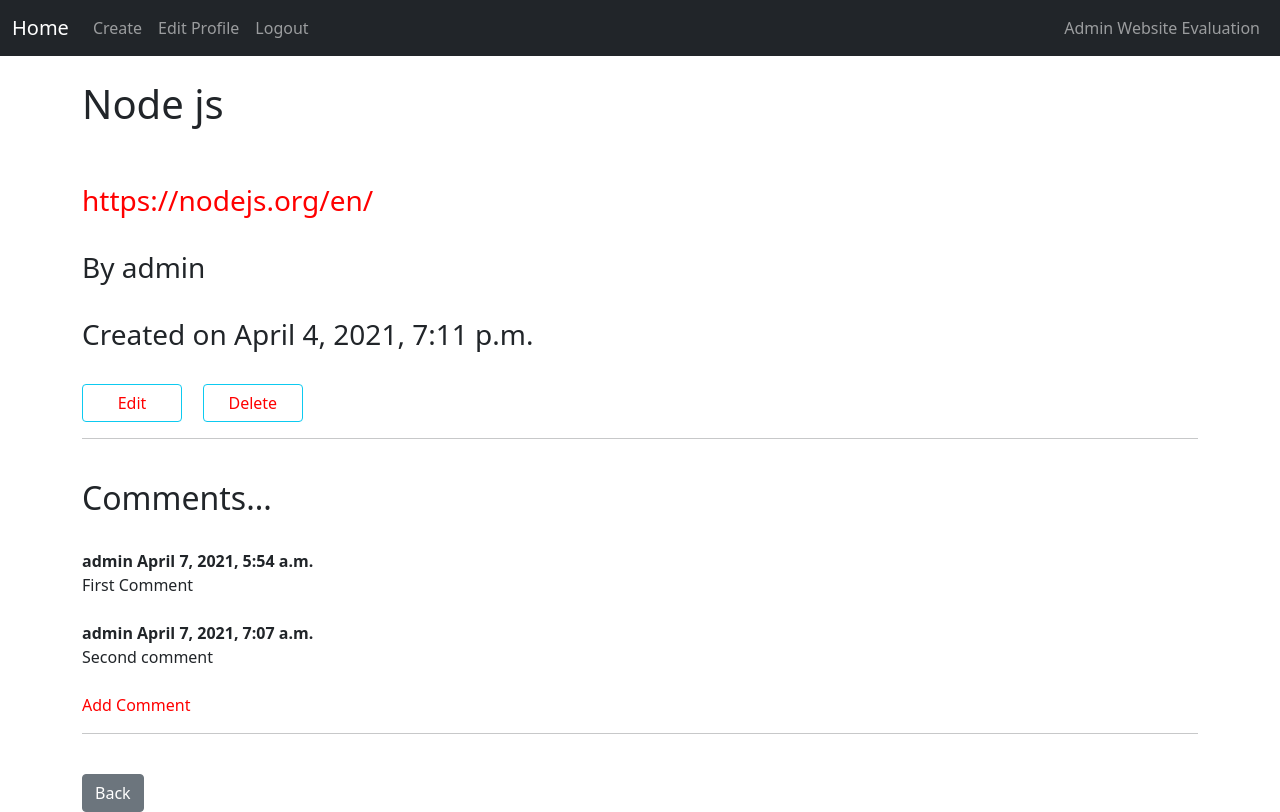
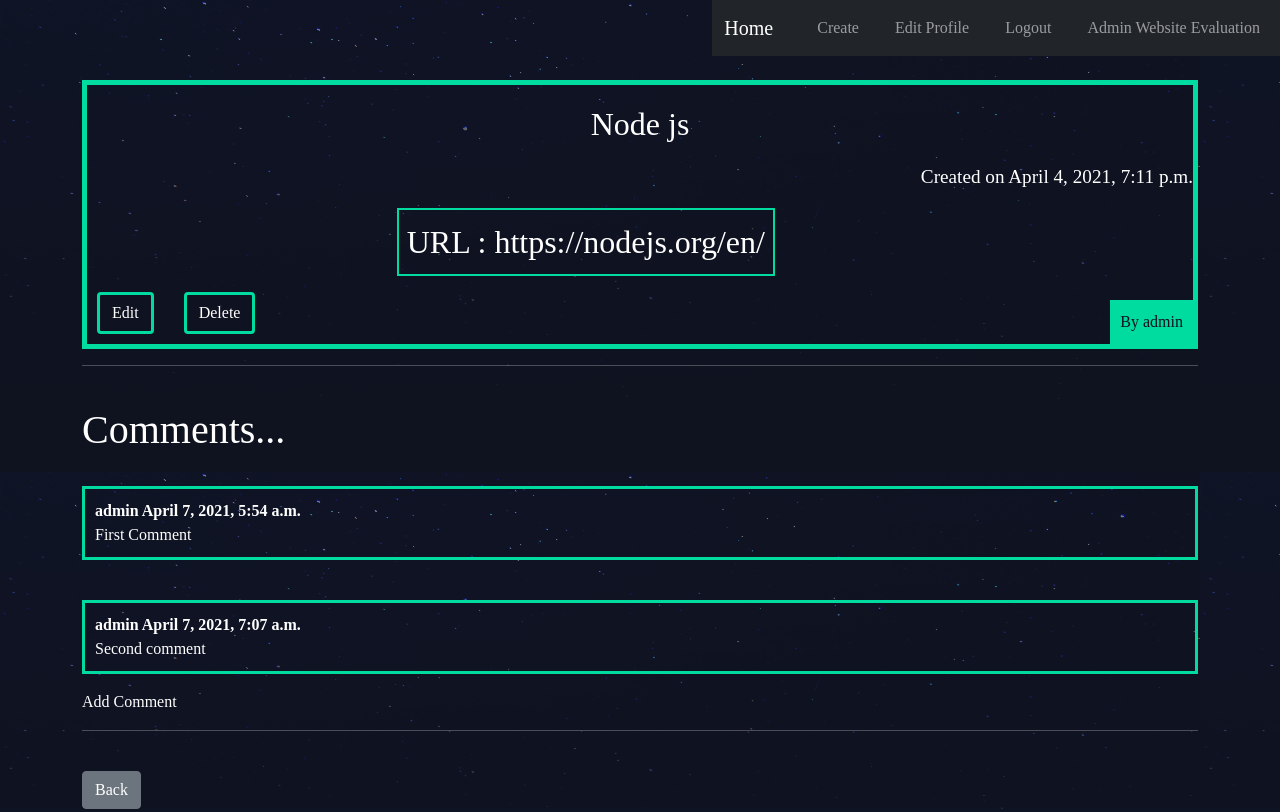
Before and after one commit to vinamraRathi/Website_Evaluation_Using_Opinion_Mining, a Django app: a page that uses main/templates/Selected_Website.html in a window 1280 px wide. Run offline with Django 3.2, Linux system fonts and the light colour scheme; a user stored in the database is signed in; data comes from the database, SQL or seed files in the repository; both versions use the stored data as it was after the commit.

Commit message:
UI changes

```diff
--- a/main/static/main/style.css
+++ b/main/static/main/style.css
@@ -1,19 +1,156 @@
-a{
-    text-decoration: none;
-    color: red;
+body{
+    background-color: #0f121f;
+    background-image: url(stars.png);
+    background-repeat-y: no-repeat;
+    color: #fff;
 }
 
-li.li-border{
-    border: 2px solid aqua;
+body *{
+    font-family: Ubuntu;
+}
+
+a, a:hover, a:visited{
+    color: #fff;
+    text-decoration: none;
+}
+
+.wrapper{
+    max-width: 960px;
+    margin: 0 auto;
+}
+
+div.wrapper h1{
+    text-align: center;
+    margin: 100px auto;
+    font-size: 2.4em;
+}
+
+
+nav{
+    justify-self: end;
+}
+
+nav li{
+    display: inline-block;
+    margin-left: 20px;
+}
+
+nav button {
+    background: none;
+    color: #fff;
+    cursor: pointer;
+    border: 0;
+    font-size: 1em;
+}
+
+.articles{
+    display: grid;
+    grid-template-columns: 1fr 1fr 1fr;
+    grid-gap: 30px;
+}
+
+.article{
     padding: 10px;
+    border: 5px solid #00dba0;
+    position: relative;
+    padding-bottom: 20px;
+}
 
-    margin: 15px;
+.article .author{
+    padding: 10px;
+    background: #00dba0;
+    position: absolute;
+    right: 0;
+    bottom: 0;
+    margin: 0;
+    color: #0f121f;
+}
+
+.article-detail .article{
+    padding: 0;
+}
+
+.article-detail .article h2 {
+    text-align: center;
+    margin: 20px auto;
+    font-size: 2em;
+}
+
+
+
+.site-form{
+    border: 3px solid #00dba0;
+    margin-bottom: 10px;
+    margin-left: 10px;
+}
+
+.site-form input, .site-form textarea{
     display: block;
 }
 
-button.nohover{
-    width: 100px;
+a.highlight {
+    border: 1px solid #00dba0;
+    padding: 10px;
+    border-radius: 4px;
+    color: #00dba0;
 }
-button.btn-outline-info:hover{
-    background-color: transparent;
+
+.helptext, .helptext ul {
+    margin: 0 auto 20px;
+    color: #bbbbbb;
+    font-size: 0.9em;
+    display: block;
 }
+
+.errorlist li{
+    padding: 10px;
+    list-style-type: none;
+    border: 1px solid #ff5722;
+    color: #ff5722;
+    margin: 20px 0;
+}
+
+.errorlist {
+    padding: 0;
+}
+
+.site-form input[type="submit"]{
+    background: #00dba0;
+    border: 0;
+    color: #ffffff;
+    font-size: 1.2em;
+    border-radius: 4px;
+    margin: 10px 0;
+}
+
+.site-form input{
+    border: 0;
+    margin-bottom: 10px;
+}
+
+.home-button{
+    background: #00dba0;
+    border: 0;
+    color: #ffffff;
+    font-size: 1.2em;
+    border-radius: 4px;
+    margin: 10px 5px;
+}
+
+.posturl{
+    margin-left: 28%;
+    text-align: center;
+    font-size: 2em;
+    border: 2px solid #00dba0;
+    display: inline-block;
+}
+
+.postdate{
+    font-size: 1.2em;
+    text-align: end;
+}
+
+.postcomment{
+    border: 3px solid #00dba0;
+    padding: 10px;
+}
--- a/main/templates/Selected_Website.html
+++ b/main/templates/Selected_Website.html
@@ -1,50 +1,46 @@
 {% extends 'base.html' %}
 
 {% block content %}
-<h1>{{ post.title }}</h1>
-    <br>
-    <br>
-    <h3>
-        <a href="{{ post.website_url }}"> {{ post.website_url }} </a>
-        <br>
-        <br>
-        By {{ post.author }} <br> <br>
-        Created on {{ post.date }} <br>
-    </h3>
+<div class="article-detail">
+<div class="article">
+    <h2>{{ post.title }}</h2> <p class="postdate">Created on {{ post.date }}</p>
+        <p class="p-2 posturl"><a href="{{ post.website_url }}">URL : {{ post.website_url }} </a></p>
+        <p class="author">By {{ post.author }}</p>
     <br>
     {% if user.is_authenticated %}
         {% if user.id == post.author.id %}
-            <button type="button" class="btn btn-outline-info nohover">
-                <a class="nohover" href="{% url 'Update-Website' post.slug post.pk %}">Edit</a>
+            <button type="button" class="btn btn-outline-info site-form">
+                <a href="{% url 'Update-Website' post.slug post.pk %}">Edit</a>
             </button> &nbsp;&nbsp;&nbsp;
-            <button type="button" class="btn btn-outline-info nohover">
-                <a class="nohover" href="{% url 'Delete-Website' post.slug post.pk %}">Delete</a>
+            <button type="button" class="btn btn-outline-info site-form">
+                <a href="{% url 'Delete-Website' post.slug post.pk %}">Delete</a>
             </button>
             <br>
         {% endif %}
     {% else %}
         <h1>Error:404 Not Found! Please Log In</h1>
     {% endif %}
+</div>
     <hr>
     <br>
-    <h2>Comments...</h2>
+    <h1>Comments...</h1>
     {% if not post.comments.all %}
         No comments Yet...<a href="{% url 'add_comment' post.slug post.pk%}">Add Comment</a>
     {% else %}
         {% for comment in post.comments.all %}
             <br>
+            <p class="postcomment">
             <strong>
                 {{ comment.name }}
                 {{ comment.date_added }}
             </strong>
             <br>
-        {{ comment.body }}
-            <br>
+        {{ comment.body }}</p>
         {% endfor %}
-            <br>
             <a href="{% url 'add_comment' post.slug post.pk%}">Add Comment</a>
     {% endif %}
     <hr>
     <br>
     <a href="{% url 'home' %}" class="btn btn-secondary">Back</a>
+</div>
 {% endblock %}
```
Also changed, not shown: main/templates/home.html (+10 -12 lines), db.sqlite3, main/static/main/stars.png (added).
